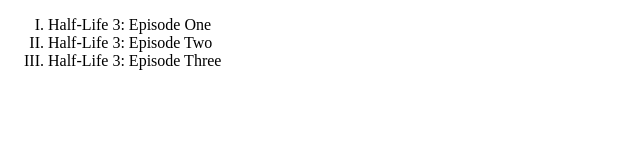
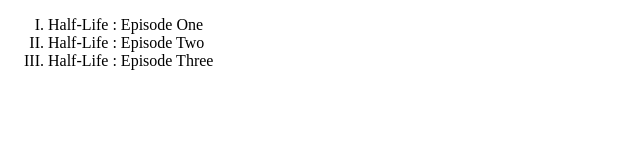
Before and after one commit to 4erkes/first, a plain HTML site: page index.html in a window 1280 px wide. Shown: the full height of the page, 0-640 px from the left. Drawn offline with Linux system fonts and the light colour scheme.

Commit message:
remember

```diff
--- a/index.html
+++ b/index.html
@@ -8,9 +8,9 @@
 </head>
 <body>
    <ol type="I">
-    <li>Half-Life 3: Episode One</li>
-    <li>Half-Life 3: Episode Two</li>
-    <li>Half-Life 3: Episode Three</li>
+    <li>Half-Life : Episode One</li>
+    <li>Half-Life : Episode Two</li>
+    <li>Half-Life : Episode Three</li>
 </ol>
 </body>
 </html>
```
